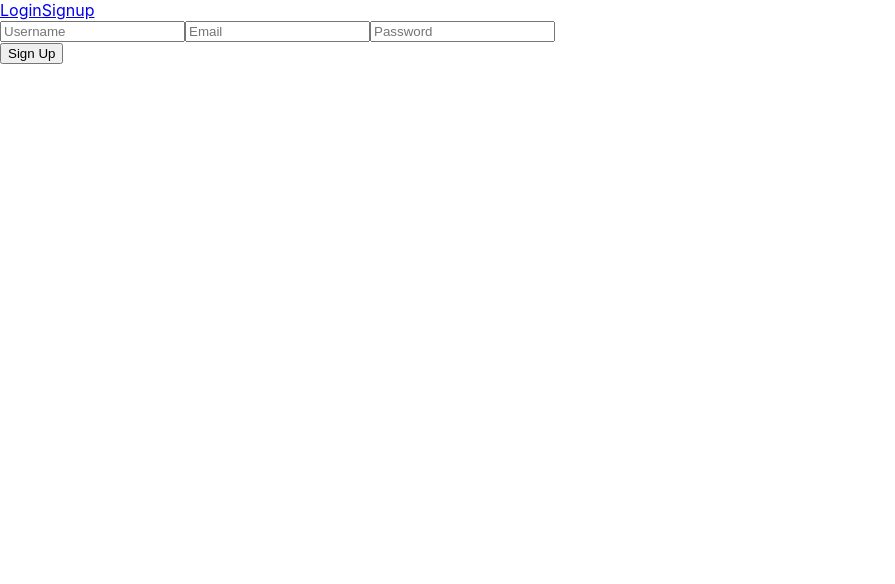
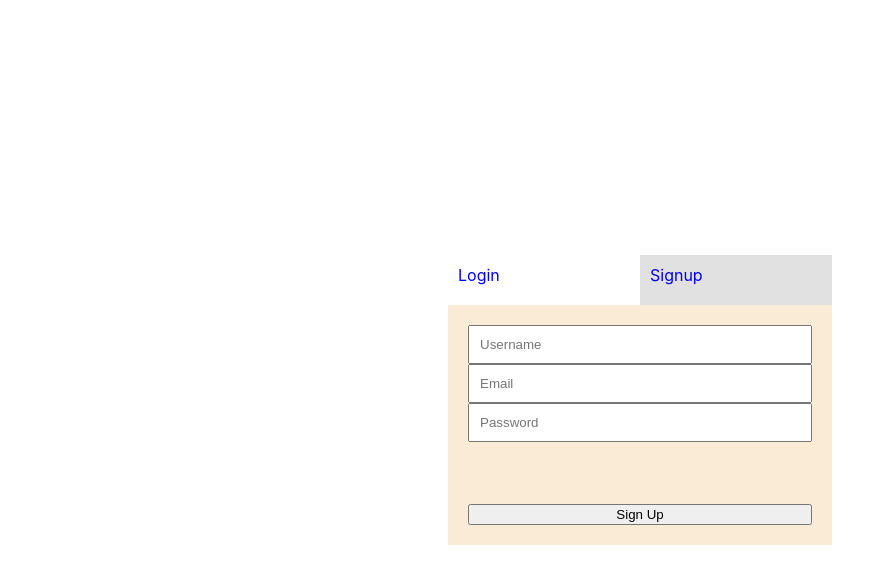
Before and after one commit to itsagift/scrapbook, a React (Create React App) app in the folder client/: page /signup in a window 1280 px wide. Shown: the top 584 px of the page, without its empty margins (0-895 px from the left). Built offline with nearby package versions, Linux system fonts and the light colour scheme; no server answers.

Commit message:
Fixed router issue.

```diff
--- a/client/src/App.css
+++ b/client/src/App.css
@@ -1,38 +1,74 @@
-.App {
-  text-align: center;
+body{
+  background-color: #fff;
 }
 
-.App-logo {
-  height: 40vmin;
-  pointer-events: none;
-}
-
-@media (prefers-reduced-motion: no-preference) {
-  .App-logo {
-    animation: App-logo-spin infinite 20s linear;
-  }
-}
-
-.App-header {
-  background-color: #282c34;
-  min-height: 100vh;
+.login-screen-container{
+  height: 100vh;
+  width: 100vw;
   display: flex;
   flex-direction: column;
   align-items: center;
   justify-content: center;
-  font-size: calc(10px + 2vmin);
-  color: white;
 }
 
-.App-link {
-  color: #61dafb;
+.login-screen{
+  min-width: 30%;
+  max-width: 600px;
 }
 
-@keyframes App-logo-spin {
-  from {
-    transform: rotate(0deg);
-  }
-  to {
-    transform: rotate(360deg);
-  }
+.login-links{
+
+  display: grid;
+  grid-template-columns: 50% 50%;
 }
+
+.login-link{
+  padding-top:10px;
+  padding-left:10px;
+  padding-bottom: 20px;
+  text-decoration: none;
+}
+
+.login-link--active{
+  background-color: #e1e1e1;
+}
+
+.login-tab-form{
+  height:25vh;
+  display: flex;
+  flex-direction: column;
+  justify-content: space-between;
+  background-color: antiquewhite;
+  padding: 20px;
+}
+
+.login-form-input{
+  padding: 10px;
+}
+
+.input-top{
+  margin-bottom:0;
+  display: flex;
+  flex-direction: column;
+
+}
+
+.form-button{
+
+}
+
+.modal{
+  display: block;
+  position: fixed;
+  z-index: 1;
+  left: 0;
+  top: 0;
+  width: 100%;
+  height: 100%;
+  overflow: auto;
+  background-color: rgba(0,0,0,0.4);
+}
+
+.modal-hide{
+  display: none;
+}
--- a/client/src/App.js
+++ b/client/src/components/App.js
@@ -1,11 +1,14 @@
-
-import './App.css';
 import {useEffect, useState} from 'react';
 import LoginScreen from './LoginScreen';
-import Header from './components/Header';
+import Header from './Header';
+
+import {Link, NavLink, Routes, Route, useLocation} from 'react-router-dom';
+import '../App.css';
 
 function App() {
   const [user, setUser] = useState("");
+  const [showModal, setShowModal] = useState(false);
+
   useEffect(() => {
     async function fetchUser(){
       let req = await fetch('/me')
@@ -21,13 +24,16 @@ function App() {
     }
     fetchUser();
   }, []);
+
   if (!user) {
-    return <LoginScreen setUser={setUser}/>;
+    return <LoginScreen setUser={setUser} />;
   }
 
   return (
     <div className="App">
-     <Header setUser={setUser}/>
+      <Header setUser={setUser}/>
+
+
     </div>
   );
 }
--- /dev/null
+++ b/client/src/components/Dashboard.js
@@ -0,0 +1,4 @@
+function Dashboard(){
+
+}
+export default Dashboard
--- a/client/src/components/Header.js
+++ b/client/src/components/Header.js
@@ -7,7 +7,7 @@ function Header({setUser}){
         method: "DELETE"
     })
     setUser(null)
-    nav("/");
+    nav("/landing");
 }
 return(
   <header>
--- a/client/src/LoginScreen.js
+++ b/client/src/components/LoginScreen.js
@@ -1,6 +1,6 @@
-import LoginForm from './components/LoginForm';
-import SignupForm from './components/SignupForm';
-import {Link, NavLink, Routes, Route} from 'react-router-dom';
+import LoginForm from './LoginForm';
+import SignupForm from './SignupForm';
+import {Link, NavLink, Outlet, Routes, Route} from 'react-router-dom';
 
 function LoginScreen ({setUser}){
   return(
@@ -10,17 +10,16 @@ function LoginScreen ({setUser}){
     <NavLink
         className={({ isActive }) => (isActive ? 'login-link login-link--active' : 'login-link')}
         exact
-        to="/"
+        to="/login"
       >Login</NavLink>
       <NavLink
         className={({ isActive }) => (isActive ? 'login-link login-link--active' : 'login-link')}
-        exact
         to="/signup"
       >Signup</NavLink>
     </div>
 
     <Routes>
-      <Route exact path="/" element={<LoginForm setUser={setUser}/>} />
+      <Route exact path="/login" element={<LoginForm setUser={setUser}/>} />
       <Route path="/signup" element={<SignupForm />} />
     </Routes>
 
--- a/client/src/components/SignupForm.js
+++ b/client/src/components/SignupForm.js
@@ -1,6 +1,8 @@
 import {useState} from 'react';
+import {useNavigate} from 'react-router-dom'
 
 function SignupForm ({setUser}) {
+  let navigate = useNavigate();
 
   const [username, setUsername] = useState('')
   const [password, setPassword] = useState('')
@@ -14,7 +16,7 @@ function SignupForm ({setUser}) {
         })
         let res = await req.json();
         if (req.ok) {
-          setUser(res.username)
+          navigate("/landing", { replace: true });
         }
         else {
           alert(res.errors)
--- a/client/src/index.js
+++ b/client/src/index.js
@@ -2,7 +2,7 @@ import React from 'react';
 import ReactDOM from 'react-dom/client';
 import './index.css';
 import { BrowserRouter } from 'react-router-dom';
-import App from './App';
+import App from './components/App';
 
 const root = ReactDOM.createRoot(document.getElementById('root'));
 root.render(
```
Also changed, not shown: client/src/components/helpers/ProtectedRoute.js (added, +14 -0 lines), 1 other file (tests, documents, lock files or other folders).
